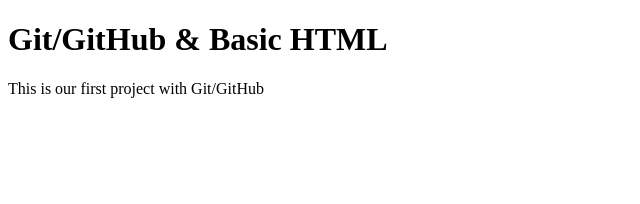
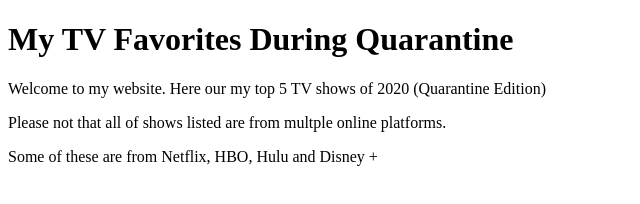
Before and after one commit to scsu-clarkm1-fall-2020-csc235/assignment-1-git-github-burgosj8, a plain HTML site: page index.html in a window 1280 px wide. Shown: the whole page, without its empty margins (0-640 px from the left). Drawn offline with Linux system fonts and the light colour scheme.

Commit message:
Updated page heading and paragraph

```diff
--- a/index.html
+++ b/index.html
@@ -8,9 +8,7 @@
 </head>
 
 <body>
-    <h1>Git/GitHub & Basic HTML</h1>
-    <p>This is our first project with Git/GitHub</p>
-
-</body>
-
-</html>
+    <h1>My TV Favorites During Quarantine</h1>
+    <p>Welcome to my website. Here our my top 5 TV shows of 2020 (Quarantine Edition)</p>
+    <p>Please not that all of shows listed are from multple online platforms.</p>
+    <p>Some of these are from Netflix, HBO, Hulu and Disney +</p>
```
